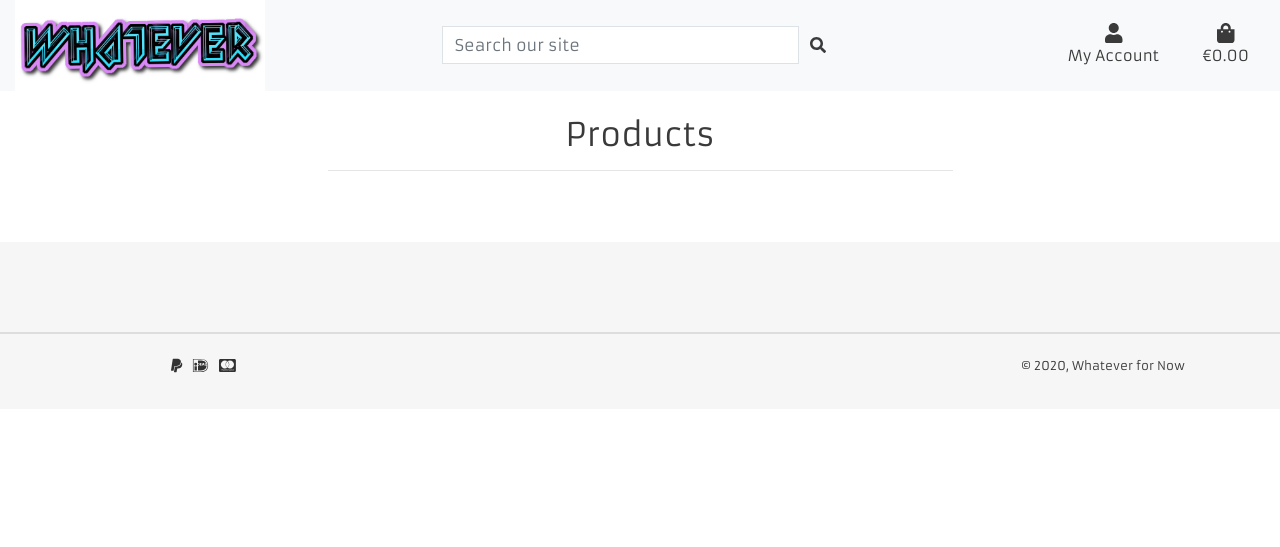
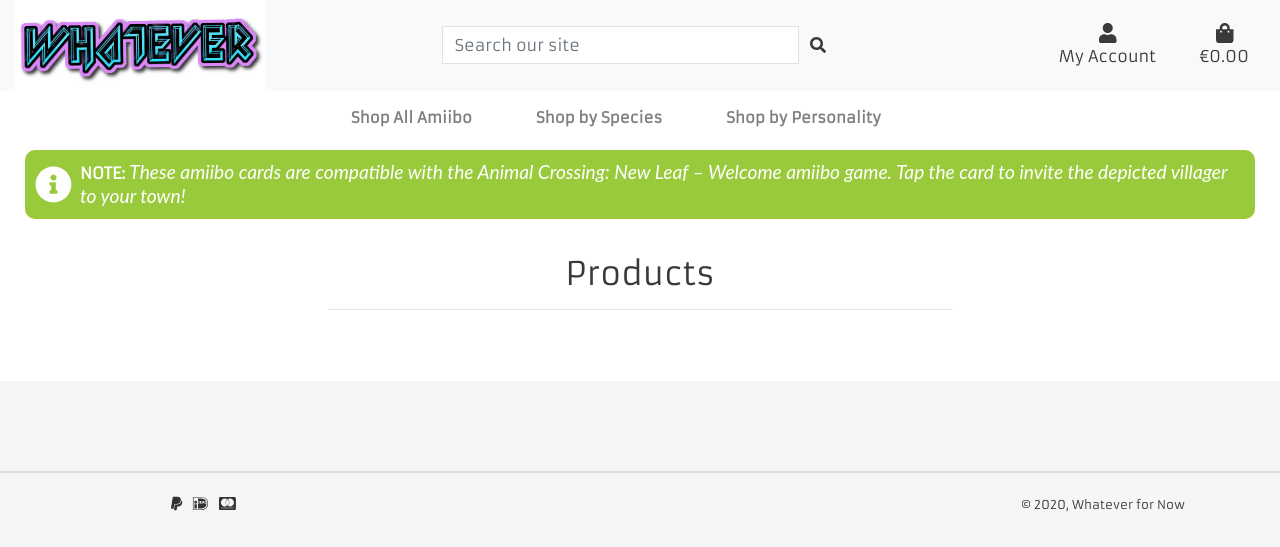
Before and after one commit to Code-Institute-Submissions/Marshmello88-fullstack_project, a Django app: page /products/ in a window 1280 px wide. Shown: the top 547 px of the page. Run offline with Django 3.2, Linux system fonts and the light colour scheme; data that the repository does not hold is empty; some libraries are stand-ins or nearby versions; some web fonts are replaced.

Commit message:
alert message added

```diff
--- a/catalog/models.py
+++ b/catalog/models.py
@@ -53,6 +53,7 @@ class Product(models.Model):
         db_table = 'products'
         ordering = ['-created_at']
 
+    category = models.ForeignKey('Category', null=True, blank=True, on_delete=models.SET_NULL)
     name = models.CharField(max_length=255, unique=True)
     description = models.TextField()
     slug = models.SlugField(max_length=255, unique=True)
@@ -68,7 +69,7 @@ class Product(models.Model):
     #meta_description = models.CharField(max_length=255)
     created_at = models.DateTimeField(auto_now_add=True)
     updated_at = models.DateTimeField(auto_now=True)
-    categories = models.ManyToManyField(Category)
+    #categories = models.ManyToManyField(Category)
     is_bestseller = models.BooleanField(default=False)
 
 
--- a/catalog/templates/products.html
+++ b/catalog/templates/products.html
@@ -3,6 +3,14 @@
 
 
 {% block content %}
+<div id="" class="notification_block">
+  <div class="notification_wrapper">
+  <i class="fas fa-info-circle fa-3x infoicon"></i>
+    <p class="notification_message_wrapper"><strong class="notification__callout">NOTE:</strong> <span class="notification-dialog__message">These amiibo cards are compatible with the Animal Crossing: New Leaf – Welcome amiibo game. Tap the card to invite the depicted villager to your town!</span></p>
+   <!--<button class="btn icon-btn notification_close"> <i class="fas fa-times-circle fa-2x"></i></button>-->
+  </div>
+</div>
+
     <div class="overlay"></div>
     <div class="container-fluid">
         <div class="row">
--- a/catalog/views.py
+++ b/catalog/views.py
@@ -1,7 +1,7 @@
 from django.shortcuts import render, get_object_or_404
 from .models import Product, Category
-from django.views.generic import ListView
 from django.db.models import Q # new
+from django.contrib import messages
 
 
 # Create your views here.
@@ -13,11 +13,14 @@ def all_products(request):
     query = None #new
     categories = None #new
 
+    print(f"REQUEST: {request.GET}")
+
     if request.GET: #new
         if 'category' in request.GET:
             categories = request.GET['category'].split(',')
+            print(f"Category: {categories}")
             products = products.filter(category__name__in=categories)
-            categories = Category.objects.filter(name__in=categories)
+            categories = Category.objects.filter(name=categories)
 
         if 'q' in request.GET: #new
             query = request.GET['q']
--- a/static/css/styles.css
+++ b/static/css/styles.css
@@ -247,12 +247,39 @@ button {
     height: calc(100% - 100px);
     position: relative;
     margin: 0 auto;
-    padding: 50px 0 0;
+    padding: 80px 0 0;
     -ms-flex-pack: justify;
     justify-content: space-between;
     display: flex;
     flex-direction: row;
 }
+
+/*.amiimg {
+    width: 10rem!important;
+    height: auto;
+}*/
+
+.meh {
+    position: relative;
+}
+
+.amiimg {
+    position: absolute;
+    width: 10rem!important;
+    height: auto;
+    z-index: 2;
+    top: 50%;
+  left: 75%;
+  transform: translate(-50%, -50%);
+}
+
+.amiimgrosie {
+      left: 40%!important;
+}
+
+/*.bgcolor {
+    background-color: rgb(140, 208, 227);
+}*/
 
 .twincolumns {
     width: calc(50% - 7.5px);
@@ -352,6 +379,86 @@ width: 100%;
     align-items: center;
     max-height: 375px;
     margin-bottom: 20px;
+    position: relative;
+}
+
+.timtom {
+    width: 30rem!important;
+    height: auto;
+    left: 38%!important;
+    top: 60%!important;
+}
+
+.speechbubble {
+    width: 20rem!important;
+    height: auto;
+    top: 20%!important;
+    left: 70%!important;
+
+
+}
+
+.notification_block {
+    margin-top: 50px;
+    margin-bottom: 20px;
+    padding-left: 25px;
+    padding-right: 25px;
+}
+
+
+.notification_wrapper {
+    display: flex;
+    align-items: center;
+    justify-content: center;
+    background-color: #99ca3c;
+    border-radius: 10px;
+    color: white;
+    padding: 10px;
+}
+
+.notification_message_wrapper {
+    flex: 1 1 auto;
+    margin: 0;
+}
+p {
+    font-size: 1rem;
+    line-height: 1.4;
+}
+
+.notification_close {
+    flex: 0 0 auto;
+    margin-left: 13px;
+    text-indent: 150%;
+    white-space: pre;
+    overflow: hidden;
+    width: 35px;
+    height: 35px;
+}
+
+.icon-btn {
+    width: 24px;
+    height: 24px;
+    padding: 0;
+    position: relative;
+    background-color: transparent;
+    background-repeat: no-repeat;
+    background-position: center center;
+    background-size: 100% auto;
+    border: none;
+    vertical-align: middle;
+}
+
+.notification__callout {
+    font-style: 1.275rem;
+    text-transform: uppercase;
+}
+
+.notification-dialog__message {
+    font: italic 1.2rem 'Lato';
+}
+
+.infoicon{
+    padding-right: 0.5rem;
 }
 
 /* MY FOOTER */
--- a/templates/base.html
+++ b/templates/base.html
@@ -82,6 +82,20 @@
                 </ul>
             </div>
         </div>
+
+        <!-- category shizzle-->
+
+         <div class="row bg-white">
+            <nav class="navbar navbar-expand-lg navbar-light w-100">
+                <button class="navbar-toggler" type="button" data-toggle="collapse" data-target="#main-nav" aria-controls="main-nav" aria-expanded="false" aria-label="Toggle navigation">
+                    <span class="navbar-toggler-icon"></span>
+                </button>
+                {% include 'includes/category_nav.html' %}
+            </nav>
+        </div>
+
+        <!--category shizzle end -->
+
     </header>
 
     {% if messages %}
@@ -114,6 +128,7 @@
 
 				</div>
 			</div>
+
 			<div class="table-item-footer half2 xtramargin">
 				<div class="txtalign">
 					<small class="site-footer__copyright-content">© 2020, <a href="/" title="">Whatever for Now</a></small>
--- /dev/null
+++ b/templates/includes/category_nav.html
@@ -0,0 +1,49 @@
+<div class="collapse navbar-collapse bgcolor" id="main-nav">
+    <ul class="navbar-nav w-auto mx-auto">
+        <li class="nav-item dropdown">
+            <a class="logo-font font-weight-bold nav-link text-black mr-5" href="#" id="all-products-link" data-toggle="dropdown" aria-haspopup="true" aria-expanded="false">
+                Shop All Amiibo
+            </a>
+            <div class="dropdown-menu border-0" aria-labelledby="all-products-link">
+                <a href="" class="dropdown-item">By Price</a>
+                <a href="" class="dropdown-item ">By Rating</a>
+                <a href="{% url 'products' %}" class="dropdown-item">All Products</a>
+            </div>
+        </li>
+
+        <li class="nav-item dropdown">
+            <a class="logo-font font-weight-bold nav-link text-black mr-5" href="#" id="clothing-link" data-toggle="dropdown" aria-haspopup="true" aria-expanded="false">
+                Shop by Species
+            </a>
+            <div class="dropdown-menu border-0" aria-labelledby="clothing-link">
+                <a href="{% url 'products' %}?category=Alligator" class="dropdown-item">Alligators</a>
+                <a href="{% url 'products' %}?category=Cats" class="dropdown-item">Cats</a>
+                <a href="{% url 'products' %}?category=Dogs" class="dropdown-item">Dogs</a>
+                <a href="{% url 'products' %}?category=Octopus" class="dropdown-item">Octopuses</a>
+                <a href="{% url 'products' %}?category=Duck" class="dropdown-item">Ducks</a>
+                <a href="{% url 'products' %}?category=Koala" class="dropdown-item">Koalas</a>
+                <a href="{% url 'products' %}?category=Squirrel" class="dropdown-item">Squirrels</a>
+                <a href="{% url 'products' %}?category=Elephant" class="dropdown-item">Elephants</a>
+                <a href="{% url 'products' %}?category=Rabbit" class="dropdown-item">Rabbit</a>
+                <a href="{% url 'products' %}?category=Wolf" class="dropdown-item">Wolves</a>
+            </div>
+        </li>
+
+        <li class="nav-item dropdown">
+            <a class="logo-font font-weight-bold nav-link text-black mr-5" href="#" id="homeware-link" data-toggle="dropdown" aria-haspopup="true" aria-expanded="false">
+                Shop by Personality
+            </a>
+            <div class="dropdown-menu border-0" aria-labelledby="homeware-link">
+                <a href="{% url 'products' %}?category=Normal" class="dropdown-item">Normal</a>
+                <a href="{% url 'products' %}?category=Lazy" class="dropdown-item">Lazy</a>
+                <a href="{% url 'products' %}?category=Sisterly" class="dropdown-item">Sisterly</a>
+                <a href="{% url 'products' %}?category=Snooty" class="dropdown-item">Snooty</a>
+                <a href="{% url 'products' %}?category=Cranky" class="dropdown-item">Cranky</a>
+                <a href="{% url 'products' %}?category=Jock" class="dropdown-item">Jock</a>
+                <a href="{% url 'products' %}?category=Peppy" class="dropdown-item">Peppy</a>
+                <a href="{% url 'products' %}?category=Smug" class="dropdown-item">Smug</a>
+            </div>
+        </li>
+
+    </ul>
+</div>
```
Also changed, not shown: home/templates/home/index.html (+14 -6 lines), README.md, catalog/migrations/0005_auto_20201006_1734.py (added), media/images/Rosie_NLa.png (added), media/images/background-d.jpg (added), media/images/bg-d.jpg (added), media/images/cyber-bg-d.jpg (added), media/images/kiki1.png (added), media/images/logo.png (added), media/images/lolly1.png (added), media/images/pixel-speech-bubble.png (added), media/images/timmytommy.png (added).
